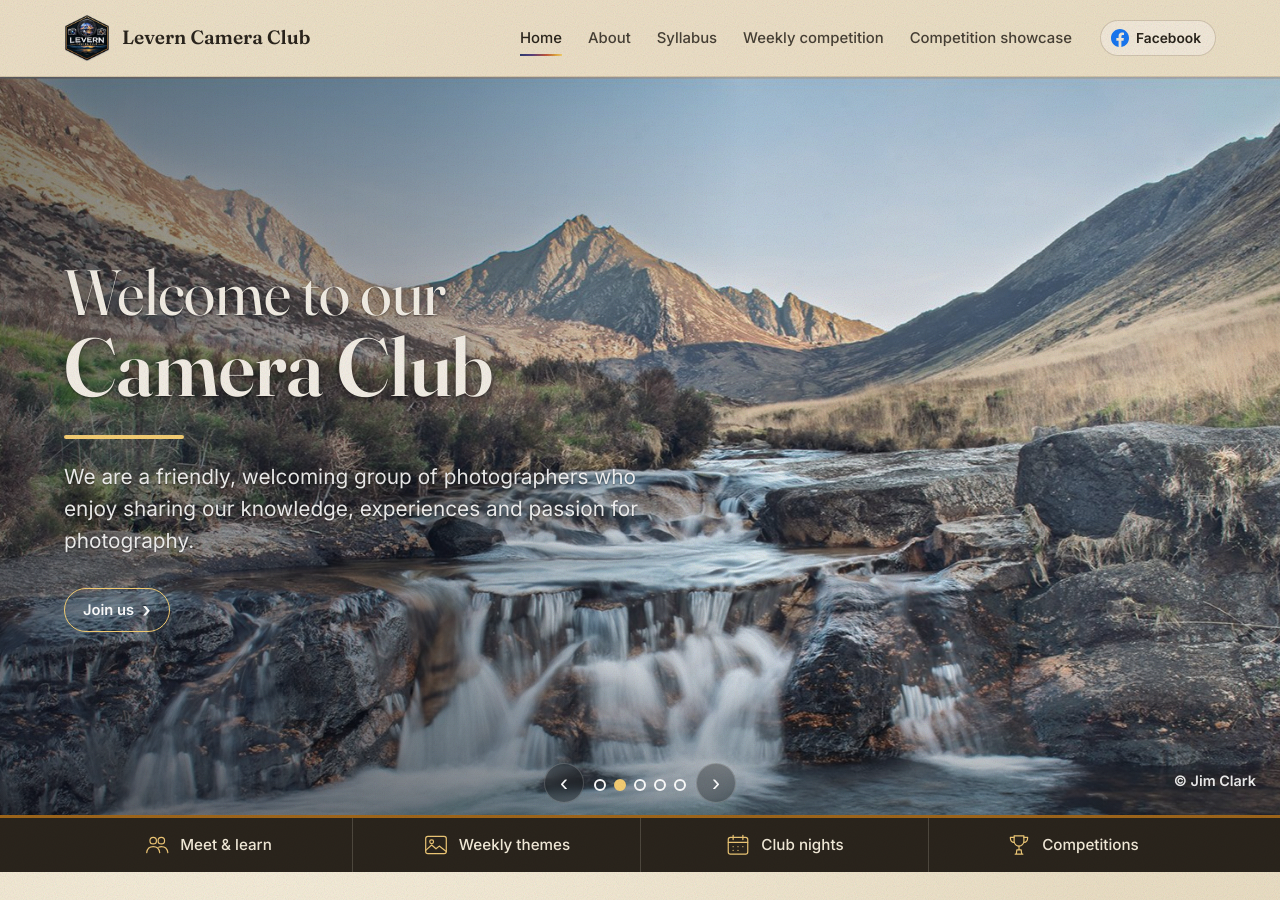
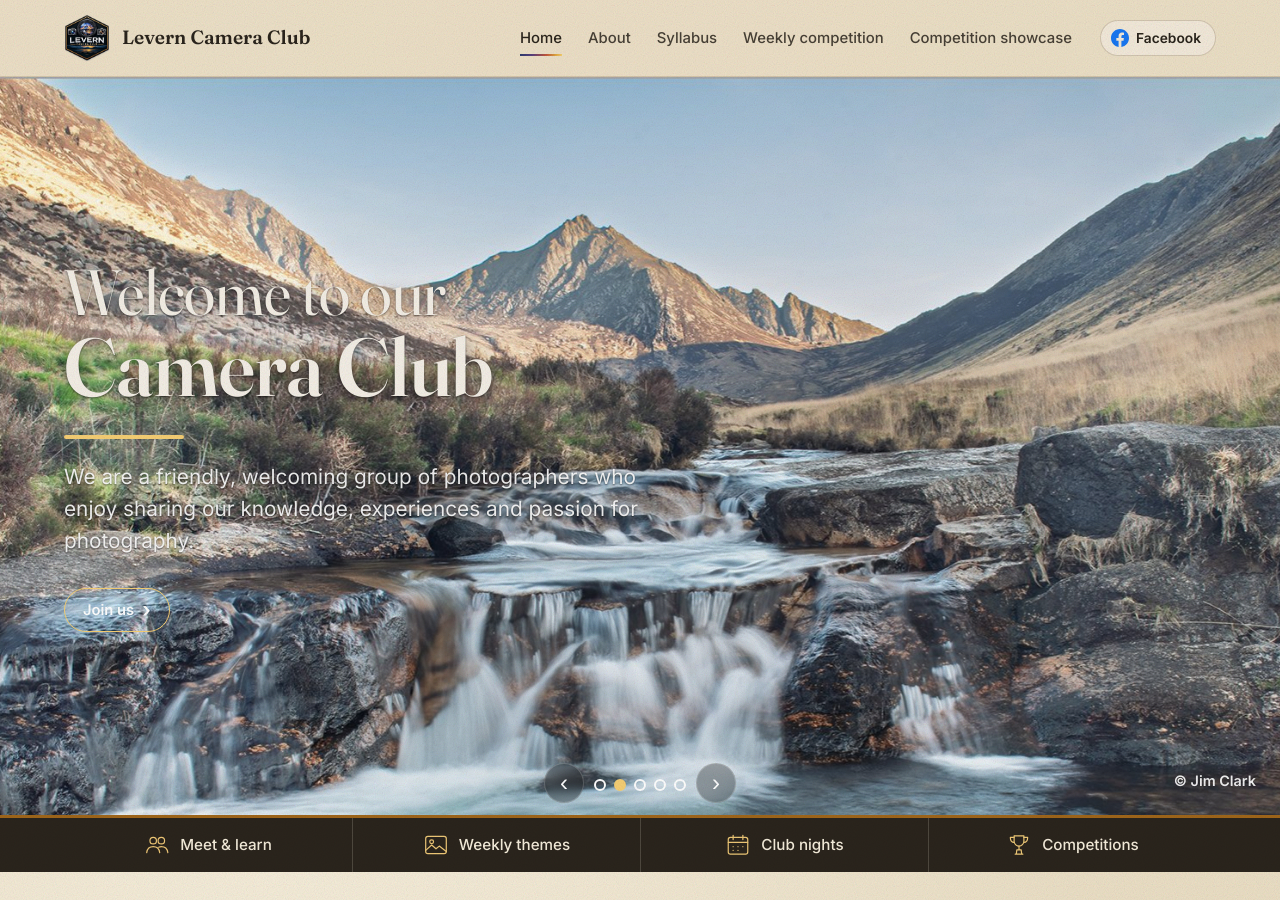
Before and after one commit to grantfitfuel/levern-camera-club, a Jekyll site: the page built from index.html, in a window 1280 px wide and 900 px high. Built offline with Jekyll 4.4.1, drawn with Linux system fonts in a browser that asks for light colours.

Commit message:
Remove dark shading over banner photos
Co-Authored-By: Claude Opus 5.5 <noreply@anthropic.com>
Claude-Session: https://claude.ai/code/session_012PBygZKZRm7fLhazHccoH4

```diff
--- a/assets/css/vellum.css
+++ b/assets/css/vellum.css
@@ -159,12 +159,8 @@ h1 em, h2 em, .statement em, .footer-name em, .hero-title em { font-weight: 400;
 .slide img { object-position: 50% 0%; transform-origin: 50% 0%; }
 @keyframes kenburns { from { transform: scale(1.08); } to { transform: scale(1); } }
 
-/* ---------- Brighter banner: light shading only behind the text ---------- */
-.hero-shade { background: linear-gradient(90deg, rgba(10,12,20,.5) 0%, rgba(10,12,20,.28) 32%, rgba(10,12,20,0) 58%), linear-gradient(180deg, rgba(10,12,20,0) 80%, rgba(10,12,20,.3) 100%); }
+/* ---------- Banner: no dark shading over the photos (Grant asked 2026-11-14); a soft text shadow keeps the words readable ---------- */
+.hero-shade, .hero-art + .hero-shade { background: none; }
 .hero-card { background: none; padding: 0; box-shadow: none; }
-.hero-title, .hero-lede { text-shadow: 0 1px 2px rgba(0,0,0,.45), 0 2px 18px rgba(0,0,0,.45); }
-.hero-art + .hero-shade { background: linear-gradient(90deg, rgba(10,12,20,.35), rgba(10,12,20,0) 55%); }
-@media (max-width: 760px) {
-  .hero-shade { background: linear-gradient(180deg, rgba(10,12,20,0) 30%, rgba(10,12,20,.42) 62%, rgba(10,12,20,.5) 100%); }
-}
+.hero-title, .hero-lede { text-shadow: 0 1px 2px rgba(0,0,0,.5), 0 2px 18px rgba(0,0,0,.45); }
 @media (max-width: 480px) { .header-inner { gap: 8px; } .brand { gap: 10px; } .brand-name { white-space: nowrap; font-size: clamp(.95rem, 4.4vw, 1.2rem); } .nav-toggle { padding: 10px 4px 10px 8px; } }
```
